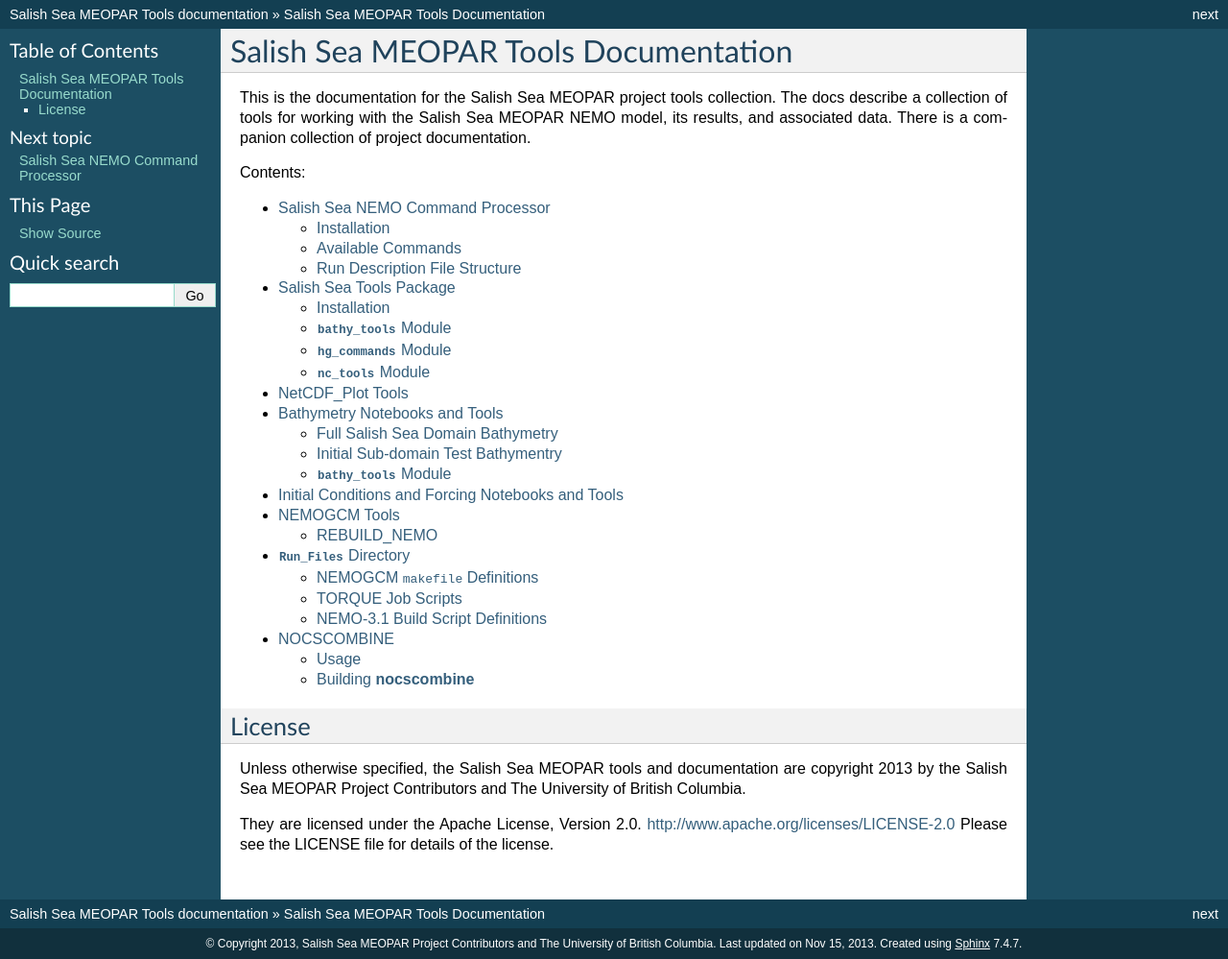
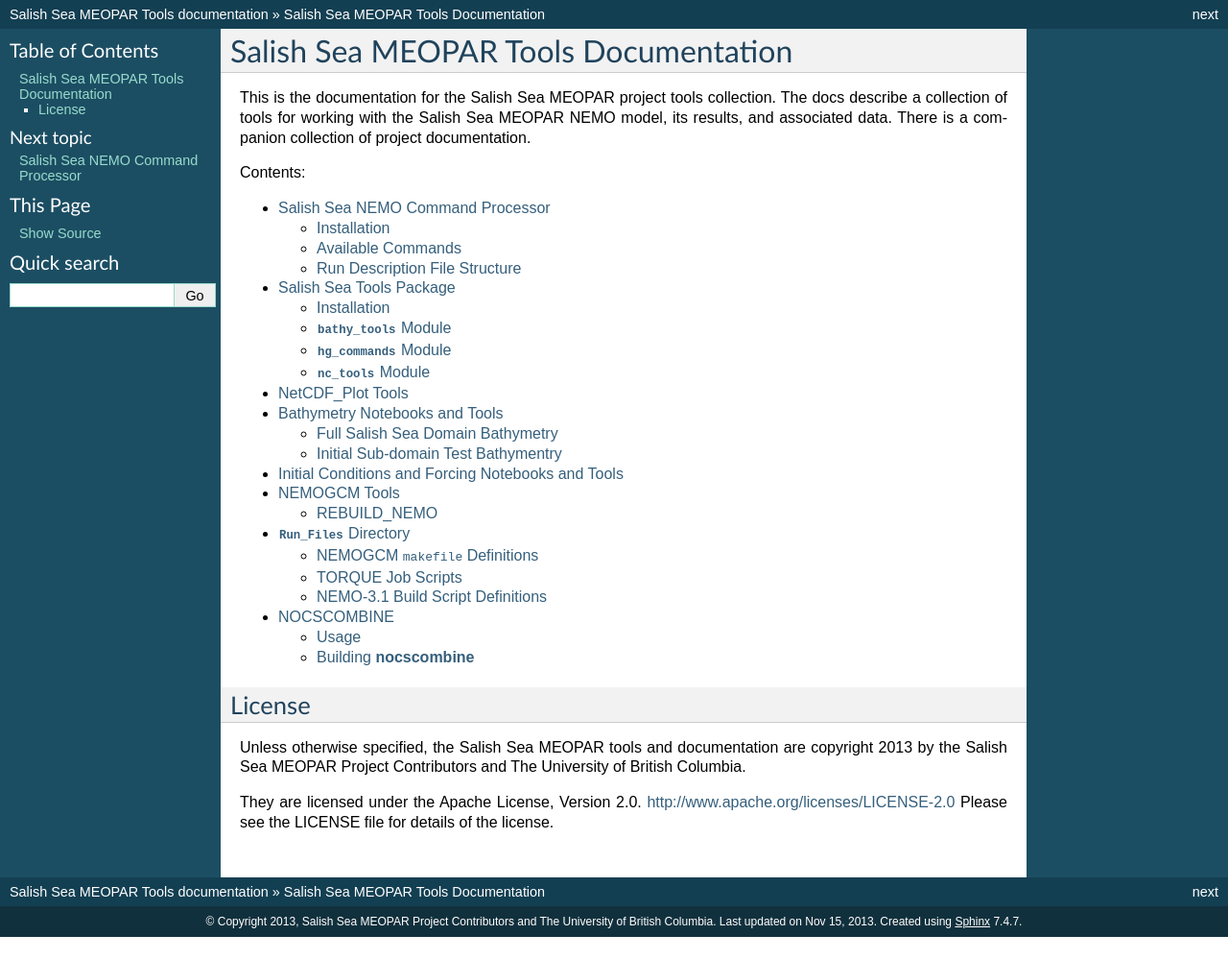
Before and after one commit to SalishSeaCast/tools, a Sphinx documentation site: the page built from docs/index.rst, in a window 1280 px wide. Shown: the whole page at 96% size. Built offline with Sphinx 7.4.7, drawn with Linux system fonts in a browser that asks for light colours; after the commit the page ends 976 px from its top, so only the background shows below that.

Commit message:
Delete duplicate bathy_tools docs; now part of SalishSeaTools pkg docs.

```diff
--- a/docs/bathymetry/index.rst
+++ b/docs/bathymetry/index.rst
@@ -53,12 +53,3 @@
   (227 kb in contrast to 1.6 Mb)
 
 .. _netCDF4bathy.ipynb: http://nbviewer.ipython.org/urls/bitbucket.org/salishsea/tools/raw/tip/bathymetry/netCDF4bathy.ipynb
-
-
-.. _bathy_tools-module:
-
-:py:mod:`bathy_tools` Module
-============================
-
-.. automodule:: bathy_tools
-   :members:
```
